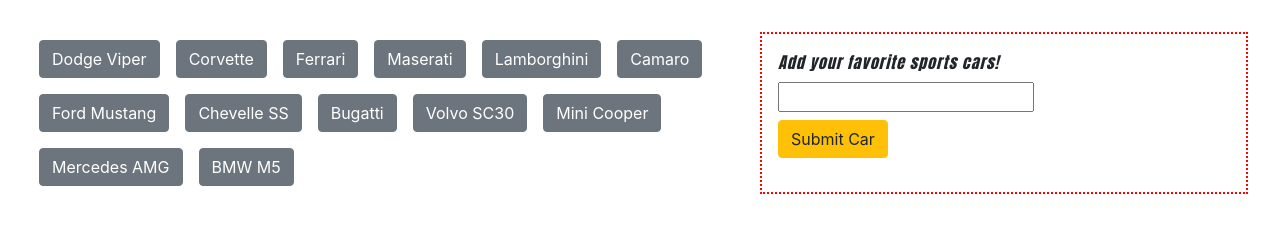
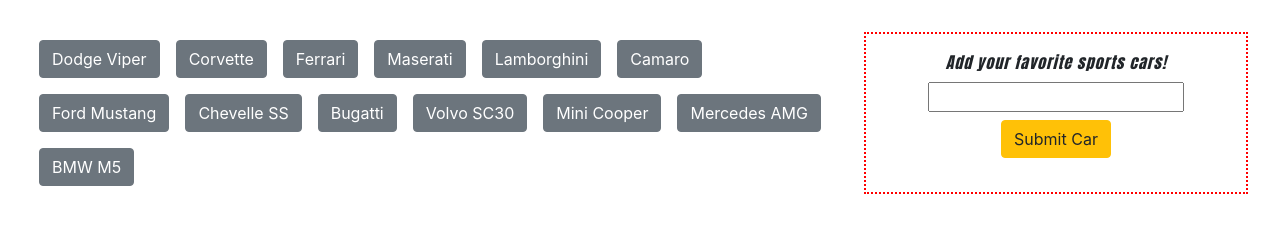
Before and after one commit to tomrennhack/GifTastic, a plain HTML site: page index.html in a window 1280 px wide. Shown: the part 213-446 px from the top of the page. Drawn offline with nearby package versions, Linux system fonts and the light colour scheme.

Commit message:
centered form text

```diff
--- a/index.html
+++ b/index.html
@@ -35,10 +35,10 @@
     <div class="row mt-3 mx-3">
 
         <!-- buttons on the left -->
-        <div class="col-7" id="buttons-view"></div>
+        <div class="col-8" id="buttons-view"></div>
 
         <!-- user input new buttons on the right -->
-        <form class="col mx-3 p-3" id="user-form" style="border: dotted 2px red;">
+        <form class="col mx-3 p-3 text-center" id="user-form" style="border: dotted 2px red;">
             <label for="car-input">Add your favorite sports cars!</label> <br>
             <input type="text" id="car-input"> <br>
             <!-- button to submit user-input -->
```
